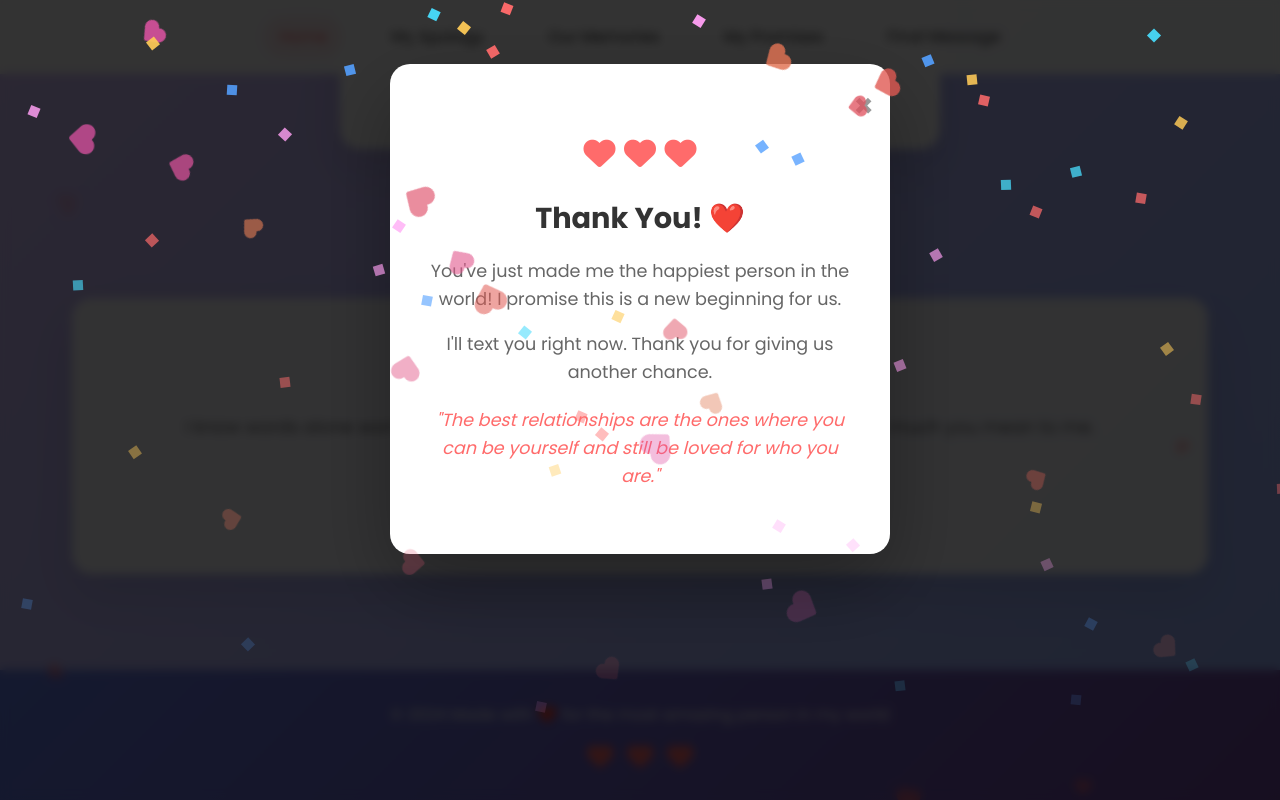
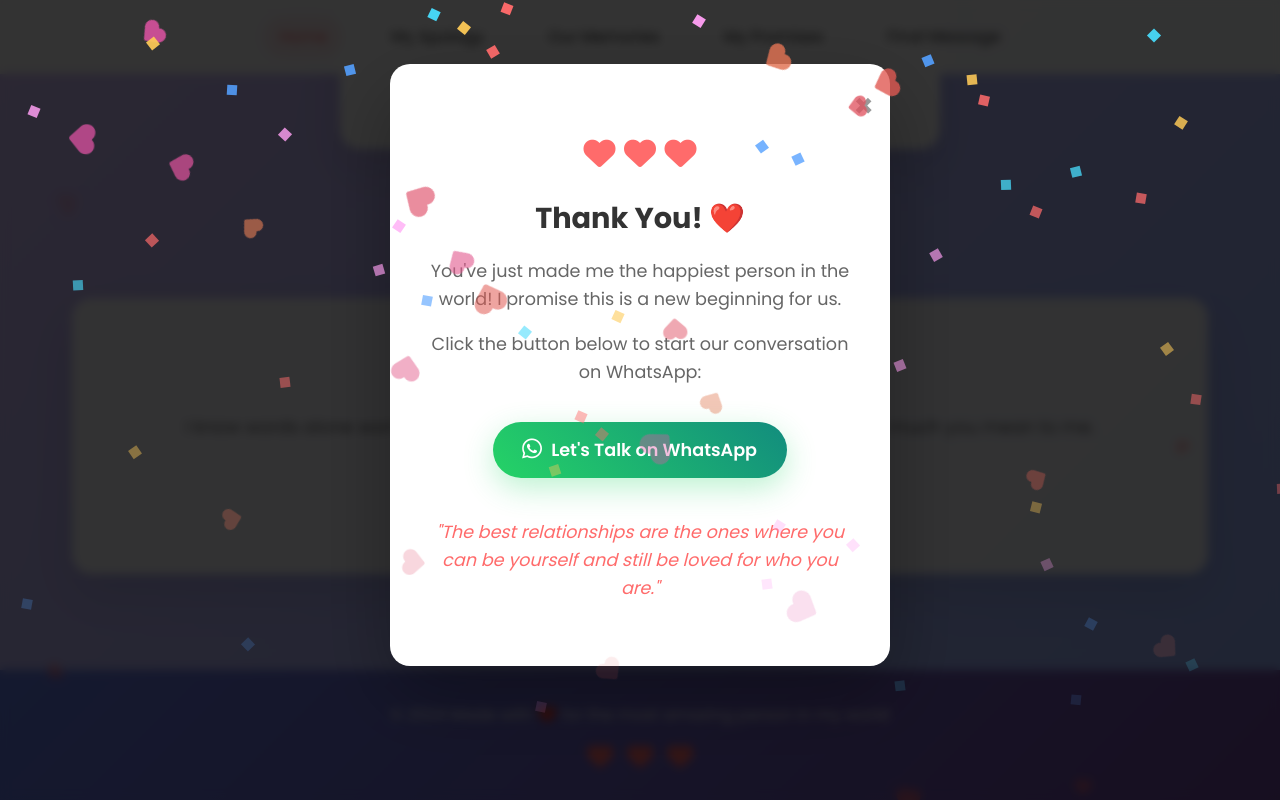
Before and after one commit to 1308harshit/Apology, a website: page index.html in a window 1280 px wide. Both pictures are taken after a click on the button "Yes, Let's Talk". Shown: the part 4899-5699 px from the top of the page. Drawn offline with Linux system fonts and the light colour scheme.

Commit message:
whatsapp intergrated

```diff
--- a/script.js
+++ b/script.js
@@ -227,7 +227,11 @@
             </div>
             <h3>Thank You! ❤️</h3>
             <p>You've just made me the happiest person in the world! I promise this is a new beginning for us.</p>
-            <p>I'll text you right now. Thank you for giving us another chance.</p>
+            <p>Click the button below to start our conversation on WhatsApp:</p>
+            <button class="whatsapp-btn" onclick="openWhatsApp()">
+                <i class="fab fa-whatsapp"></i>
+                Let's Talk on WhatsApp
+            </button>
             <p style="font-style: italic; color: #ff6b6b; margin-top: 20px;">
                 "The best relationships are the ones where you can be yourself and still be loved for who you are."
             </p>
@@ -593,3 +597,15 @@
     const currentIndex = sections.indexOf(currentSection);
     return currentIndex < sections.length - 1 ? sections[currentIndex + 1] : null;
 }
+
+// WhatsApp Integration
+function openWhatsApp() {
+    const phoneNumber = "919328315950"; // Your number with country code
+    const message = `Hi! 💕 I just saw your beautiful apology message, and I'm so touched by your heartfelt words. Thank you for putting so much love and effort into this. I can see how much I mean to you, and it really shows how sorry you are. Let's talk about us. ❤️`;
+
+    const encodedMessage = encodeURIComponent(message);
+    const whatsappURL = `https://wa.me/${phoneNumber}?text=${encodedMessage}`;
+
+    // Open WhatsApp in a new tab
+    window.open(whatsappURL, '_blank');
+}
--- a/style.css
+++ b/style.css
@@ -799,3 +799,39 @@
     opacity: 1;
     transform: translateX(0);
 }
+
+/* WhatsApp Button Styling */
+.whatsapp-btn {
+    background: linear-gradient(45deg, #25D366, #128C7E);
+    color: white;
+    border: none;
+    padding: 15px 30px;
+    font-size: 1.1rem;
+    font-weight: 600;
+    border-radius: 50px;
+    cursor: pointer;
+    transition: all 0.3s ease;
+    box-shadow: 0 10px 30px rgba(37, 211, 102, 0.3);
+    display: inline-flex;
+    align-items: center;
+    gap: 10px;
+    margin: 20px 0;
+    text-decoration: none;
+    font-family: 'Poppins', sans-serif;
+}
+
+.whatsapp-btn:hover {
+    transform: translateY(-3px) scale(1.05);
+    box-shadow: 0 15px 40px rgba(37, 211, 102, 0.4);
+    background: linear-gradient(45deg, #128C7E, #25D366);
+}
+
+.whatsapp-btn i {
+    font-size: 1.3rem;
+    animation: whatsappPulse 2s infinite;
+}
+
+@keyframes whatsappPulse {
+    0%, 100% { transform: scale(1); }
+    50% { transform: scale(1.1); }
+}
```
